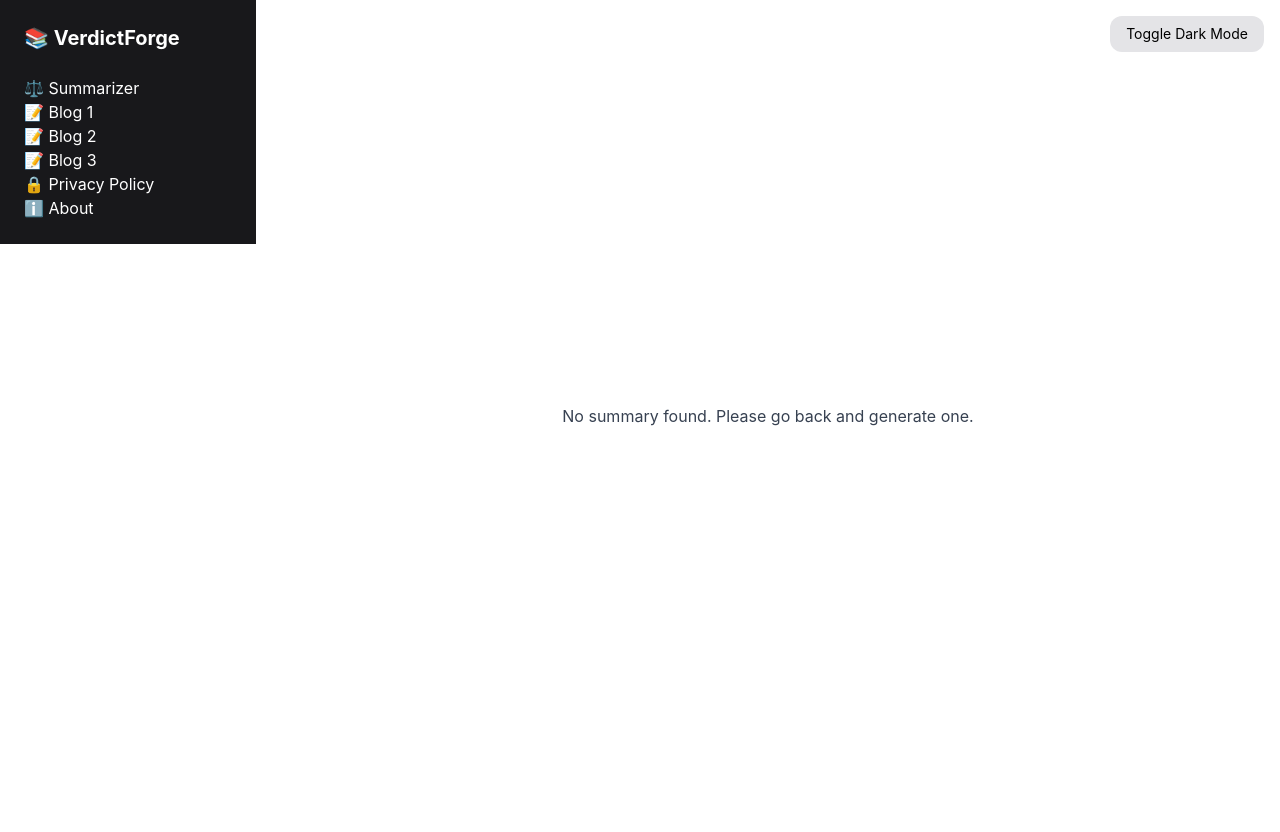
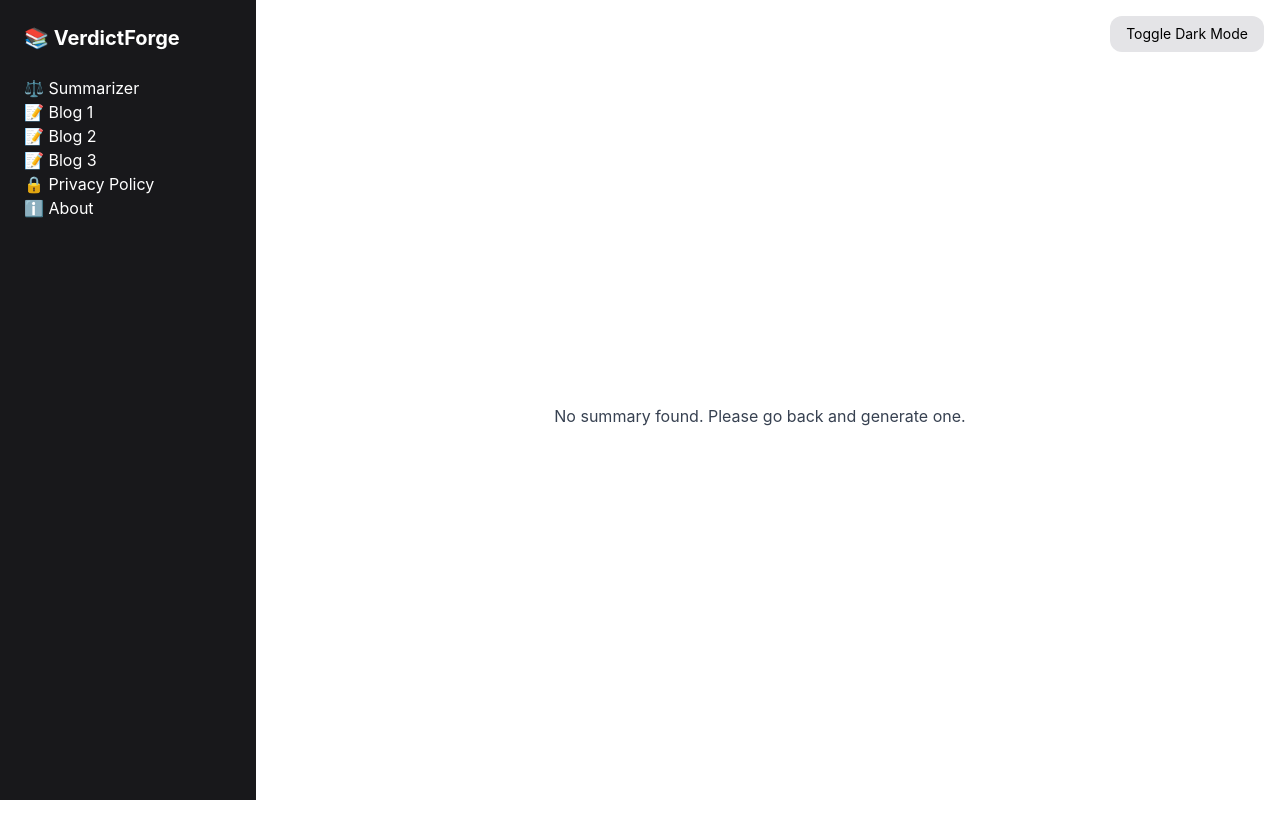
Before and after one commit to ParthivmMS/verdictforge-clean2, a Next.js app: page /result in a window 1280 px wide. Built offline with nearby package versions, Linux system fonts and the light colour scheme.

Commit message:
Update _app.tsx

```diff
--- a/pages/_app.tsx
+++ b/pages/_app.tsx
@@ -3,7 +3,7 @@ import '../styles/globals.css';
 import { useEffect, useState } from 'react';
 import Head from 'next/head';
 import type { AppProps } from 'next/app';
-import Sidebar from '../components/Sidebar'; // ✅ Capital S
+import Sidebar from '../components/Sidebar';
 
 export default function App({ Component, pageProps }: AppProps) {
   const [darkMode, setDarkMode] = useState(false);
@@ -21,7 +21,6 @@ export default function App({ Component, pageProps }: AppProps) {
           content="Summarize Indian legal judgments using AI. Legal and plain-English summaries built for law students and professionals."
         />
         <link rel="icon" href="/favicon.ico" />
-        {/* ✅ Google AdSense script */}
         <script
           async
           src="https://pagead2.googlesyndication.com/pagead/js/adsbygoogle.js?client=ca-pub-1762689473102041"
@@ -29,10 +28,15 @@ export default function App({ Component, pageProps }: AppProps) {
         ></script>
       </Head>
 
-      <div className="flex min-h-screen">
-        <Sidebar />
-        <main className="flex-1 p-4 bg-white dark:bg-black text-black dark:text-white">
-          <div className="fixed top-4 right-4">
+      <div className="flex min-h-screen bg-white dark:bg-black text-black dark:text-white">
+        {/* Sidebar */}
+        <div className="hidden lg:block w-64 fixed top-0 left-0 h-full">
+          <Sidebar />
+        </div>
+
+        {/* Main content (with padding for sidebar on large screens) */}
+        <main className="flex-1 lg:pl-64 p-4">
+          <div className="fixed top-4 right-4 z-50">
             <button
               onClick={() => setDarkMode(!darkMode)}
               className="px-4 py-2 rounded-xl bg-zinc-200 dark:bg-zinc-700 text-sm"
```
